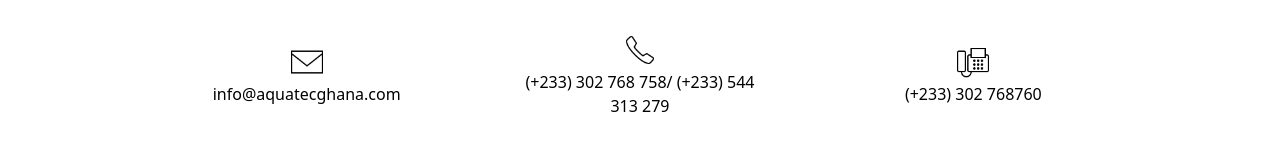
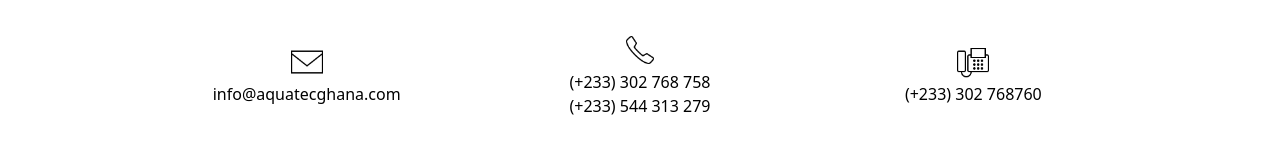
Before and after one commit to Gatesvert81/aquatec-website, a Next.js app: page /contact in a window 1280 px wide. Shown: the part 174-342 px from the top of the page. Built offline with nearby package versions, Linux system fonts and the light colour scheme; grey boxes are pictures that could not be loaded.

Commit message:
404 resolved

```diff
--- /dev/null
+++ b/pages/404.js
@@ -0,0 +1,29 @@
+import Head from 'next/head'
+import React from 'react'
+import Page from '../src/AnimatedComponents/Page'
+import AnchorLink from '../src/Components/AnchorLink'
+import Button from '../src/Components/Button'
+
+function NotFound() {
+    return (
+        <Page>
+            <Head>
+                <title>Aquatec | 404</title>
+                <meta name="description" content="Url Page not available" />
+                <link rel="icon" href="/icons/logo.png" />
+            </Head>
+            <main className='h-50vh flex flex-col text-center justify-center items-center gap-5' >
+                <h2>
+                    Guess You are Lost
+                </h2>
+                <AnchorLink route="/">
+                    <Button style="primary-btn" >
+                        Go to Homepage
+                    </Button>
+                </AnchorLink>
+            </main>
+        </Page>
+    )
+}
+
+export default NotFound
--- a/pages/contact.js
+++ b/pages/contact.js
@@ -38,7 +38,12 @@
                     </AdvantageCard>
                     <AdvantageCard icon="phone">
                         <AnchorLink route="tel:+233302768758">
-                            (+233) 302 768 758/ (+233) 544 313 279
+                            <p>
+                                (+233) 302 768 758
+                            </p>
+                            <p>
+                                (+233) 544 313 279
+                            </p>
                         </AnchorLink>
                     </AdvantageCard>
                     <AdvantageCard icon="fax">
--- a/pages/store/[category].js
+++ b/pages/store/[category].js
@@ -111,7 +111,7 @@
                             <motion.div className='w-full h-4/5 relative' {...imageAnimate} >
                                 <Image src={`/product-pics/${subcategory.images[0]}`} alt='Dream pool' layout='fill' className='object-cover' />
                             </motion.div>
-                            <motion.h6  >
+                            <motion.h6>
                                 {subcategory.name}
                             </motion.h6>
                         </motion.div>
--- a/src/Assets/Categories.js
+++ b/src/Assets/Categories.js
@@ -21,7 +21,7 @@
     {
         name: "Centrifugal Pumps",
         description: "We have in stock wide range of Centrifugal Pumps from DAB and others",
-        mainImage: 'jet-pumps.webp',
+        mainImage: 'dab-centrifugal.webp',
 //         subCategories: [
 //             {
 //                 name: "Centrifugal Pump & Smart Press Automatic device",
@@ -48,7 +48,7 @@
         ]
     },
     {
-        name: "Water Pressure Sets ",
+        name: "Water Pressure Sets",
         description: "We have in stock wide range of Water Pressure from DAB, JAZZI and others",
         mainImage: 'pump-2.webp',
         subCategories: [
```
Also changed, not shown: public/product-pics/dab-centrifugal.webp (added).
